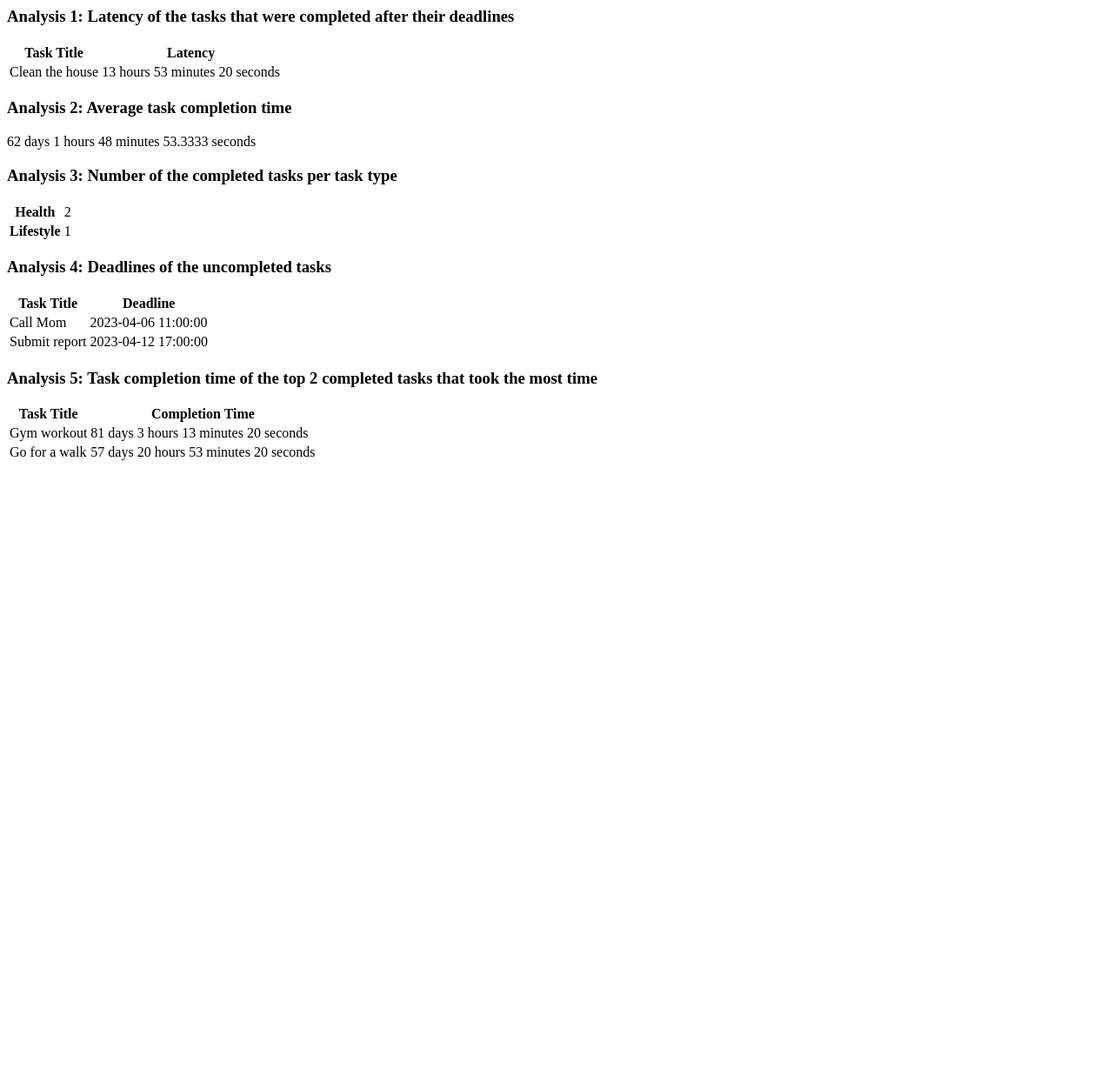
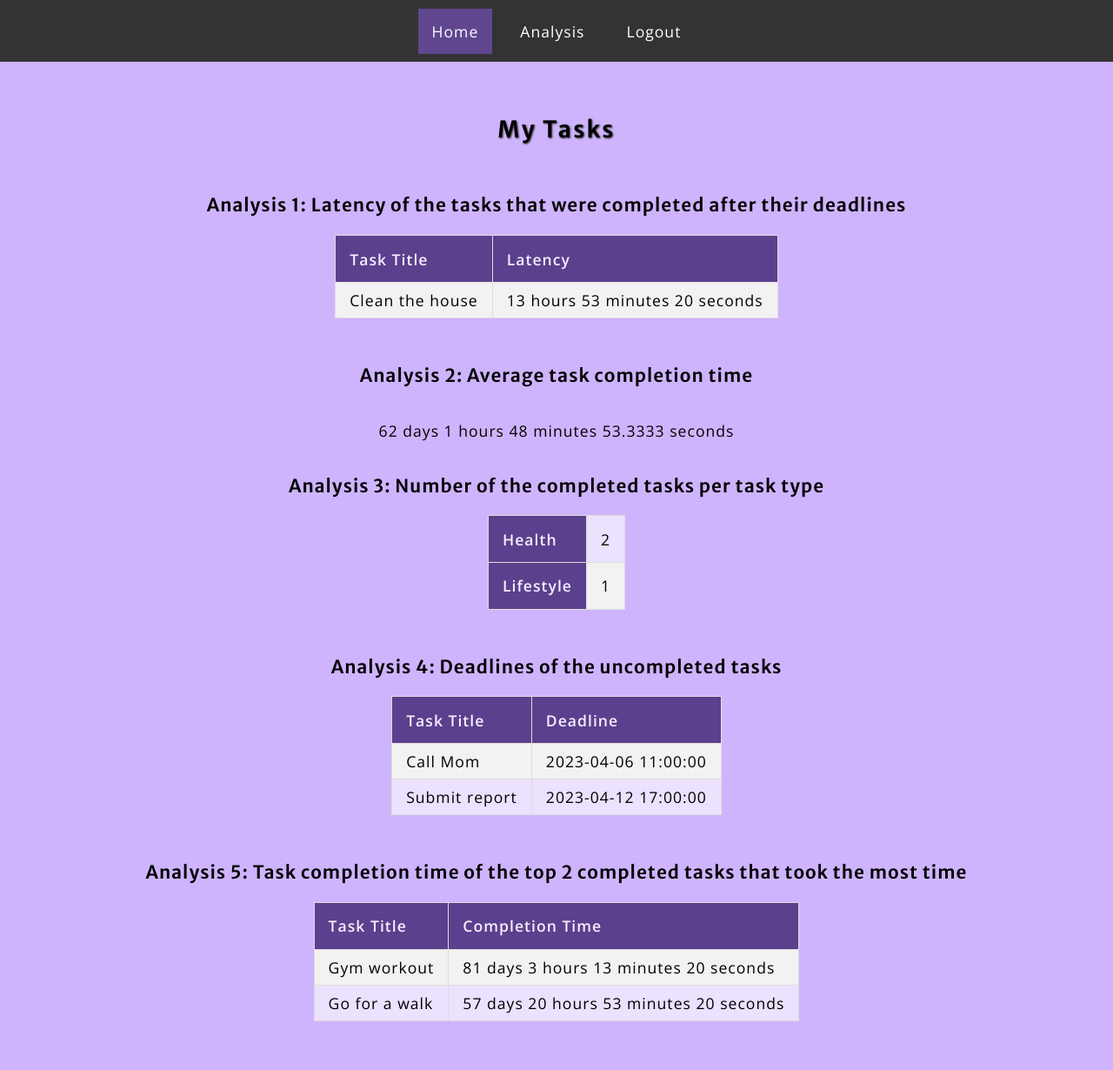
Before and after one commit to elif-krvan/cs535-todo-list, a Flask app: page /analysis in a window 1280 px wide. Shown: the whole page at 87% size. Before the commit the page ends 529 px from the top, so only its background shows below. Run offline with Flask 2, Linux system fonts and the light colour scheme; a user stored in the database is signed in; data comes from the database, SQL or seed files in the repository; data that the repository does not hold is empty; some libraries are stand-ins or nearby versions.

Commit message:
Added navbar and analysis ui

```diff
--- /dev/null
+++ b/app/static/styles/analysis.css
@@ -0,0 +1,23 @@
+body {
+    font-size: 2.2vmin;
+    padding-bottom: 5vmin;
+}
+
+h3 {
+    font-size: 2.6vmin;
+}
+
+.analysis {
+    display: flex;
+    justify-content: center;
+    align-items: center;
+    flex-direction: column;
+}
+
+.analysis-item {
+    display: flex;
+    justify-content: center;
+    align-items: center;
+    flex-direction: column;
+    margin: 2vmin;
+}
--- a/app/static/styles/main.css
+++ b/app/static/styles/main.css
@@ -1,12 +1,13 @@
 @import url('https://fonts.googleapis.com/css2?family=Open+Sans:wght@400;600&display=swap');
 @import url('https://fonts.googleapis.com/css2?family=Merriweather+Sans:wght@600&family=Open+Sans:wght@400;600&display=swap');
 :root {
-    --blue: #1e90ff;
-    --white: #ffffff;
-    --bg: rgba(148, 92, 252, 0.453)
+    --bg: rgba(148, 92, 252, 0.453);
 }
 
 body {
+
+    padding: 0;
+    margin: 0;
     font-size: 3vmin;
     font-family: 'Open Sans', sans-serif;
     /* background-color: rgba(251, 248, 255, 0.453); */
@@ -29,6 +30,8 @@ h1 {
 h3 {
     text-align: center;
     font-family: 'Merriweather Sans', sans-serif;
+    font-size: 3vmin;
+    font-weight: 600;
 }
 
 label {
@@ -74,3 +77,27 @@ textarea:focus, input:focus {
     outline: none;
     border: 2px solid rgb(91, 64, 141);
 }
+td {
+    margin: 0;
+    /* padding: 2vmin; */
+}
+
+table {
+    border-spacing: 0;
+    border-collapse: collapse;
+}
+
+table td, table th {
+    border: 1px solid #ddd;
+    padding: 1vmin 2vmin;
+}
+
+table th {
+    text-align: left;
+    background-color: rgb(91, 64, 141);
+    color: rgb(244, 238, 255);
+    padding: 1.8vmin 2vmin;
+}
+
+tr:nth-child(even){background-color: #f2f2f2;}
+tr:nth-child(odd){background-color: rgb(236, 225, 255)}
--- a/app/templates/analysis.html
+++ b/app/templates/analysis.html
@@ -1,3 +1,24 @@
+<!DOCTYPE html>
+<html>
+	<head>
+		<link rel="stylesheet" type="text/css" href="{{ url_for('static',filename='styles/main.css') }}">
+
+		<link rel="stylesheet" type="text/css" href="{{ url_for('static',filename='styles/analysis.css') }}">
+	</head>
+
+	<body>
+		{% include 'nav.html' %}
+		<h1>My Tasks</h1>
+		<script>
+
+			if ( window.history.replaceState ) {
+				window.history.replaceState(null, null, window.location.href);
+			}
+
+		</script>
+
+		<div class="analysis">
+			<div class="analysis-item">
 				<h3>Analysis 1: Latency of the tasks that were completed after their deadlines</h3>
 				<table>
 					<tr>
@@ -15,7 +36,9 @@
 					{% endfor %}
 
 				</table>
+			</div>
 
+			<div class="analysis-item">
 				<h3>Analysis 2: Average task completion time</h3>
 				<p>{{analysis2[0].average_time}}</p>
 
@@ -30,7 +53,9 @@
 					{% endfor %}
 
 				</table>
+			</div>
 
+			<div class="analysis-item">
 				<h3>Analysis 4: Deadlines of the uncompleted tasks</h3>
 				<table>
 					<tr>
@@ -48,7 +73,9 @@
 					{% endfor %}
 
 				</table>
+			</div>
 
+			<div class="analysis-item">
 				<h3>Analysis 5: Task completion time of the top 2 completed tasks that took the most time</h3>
 				<table>
 					<tr>
@@ -66,3 +93,9 @@
 					{% endfor %}
 
 				</table>
+			</div>
+
+		</div>
+
+	</body>
+</html>
--- /dev/null
+++ b/app/templates/nav.html
@@ -0,0 +1,38 @@
+<style>
+    ul {
+        list-style-type: none;
+        margin: 0;
+        padding: 1.2vmin;
+        overflow: hidden;
+        background-color: rgb(51, 51, 51);
+        display: flex;
+        justify-content: center;
+        align-items: center;
+    }
+
+    li {
+        padding: 0 1vmin;
+    }
+
+    li a {
+        display: block;
+        color: white;
+        text-align: center;
+        padding: 14px 16px;
+        text-decoration: none;
+    }
+
+    li a:hover:not(.active) {
+        background-color: rgb(17, 17, 17);
+    }
+
+    .active {
+        background-color: rgba(148, 92, 252, 0.453);
+    }
+</style>
+
+<ul>
+    <li><a class="active" href={{url_for('task')}}>Home</a></li>
+    <li><a href={{url_for('analysis')}}>Analysis</a></li>
+    <li><a href={{url_for('logout')}}>Logout</a></li>
+</ul>
```
Also changed, not shown: app/static/styles/task.css (+39 -15 lines), app/templates/task.html (+8 -7 lines). Lines whose indentation alone changed are shown as unchanged.
